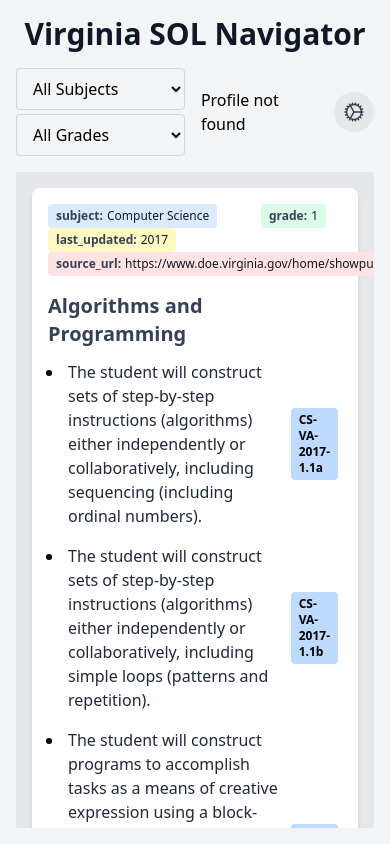
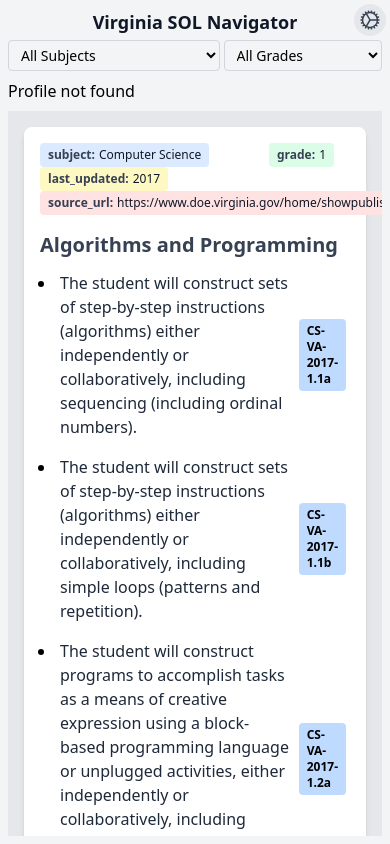
Before and after one commit to clates/v-sol-explorer, a React (Vite) app: page / in a window 390 px wide. Built offline with nearby package versions, Linux system fonts and the light colour scheme.

Commit message:
Mobile styling. hope it looks good.

```diff
--- a/src/App.tsx
+++ b/src/App.tsx
@@ -74,17 +74,23 @@ const AppContent: React.FC = () => {
   }, [hideCompleted]);
 
   return (
-    <div className="bg-gray-100 min-h-screen max-h-screen p-4 flex flex-col">
-      <h1 className="text-3xl font-bold mb-4 text-center text-gray-900">
+    <div className="bg-gray-100 min-h-screen max-h-screen p-2 lg:p-4 flex flex-col">
+      {/* Compact header section - constrained to ~130px */}
+      <div className="flex flex-col h-[130px] mb-2 lg:mb-4">
+        {/* Title row - smaller and with less margin */}
+        <h1 className="text-lg lg:text-3xl font-bold mb-1 lg:mb-4 text-center text-gray-900">
           Virginia SOL Navigator
         </h1>
-      <div className="flex justify-between space-x-4 mb-4 items-center">
-        <div className="flex min-w-1/5 flex-col gap-1">
+
+        {/* Controls row - more compact */}
+        <div className="flex flex-col lg:flex-row  gap-2 lg:gap-4">
+          {/* Left column: Filters */}
+          <div className="flex flex-row lg:flex-col gap-1 flex-shrink-0 w-full lg:w-1/5 ">
             <select
               id="subject"
               value={selectedSubject}
               onChange={handleSubjectChange}
-            className="w-full border border-gray-300 rounded px-3 py-2 focus:outline-none focus:ring-2 focus:ring-blue-500"
+              className="border border-gray-300 rounded px-2 lg:px-3 py-1 lg:py2 text-sm lg:text-md focus:outline-none focus:ring-1 lg:focus:ring-2 focus:ring-blue-500 grow"
             >
               <option value="">All Subjects</option>
               {subjects.map((subject) => (
@@ -93,11 +99,12 @@ const AppContent: React.FC = () => {
                 </option>
               ))}
             </select>
+
             <select
               id="grade"
               value={selectedGrade}
               onChange={handleGradeChange}
-            className="w-full border border-gray-300 rounded px-3 py-2 focus:outline-none focus:ring-2 focus:ring-blue-500"
+              className="border border-gray-300 rounded px-2 py-1 text-sm focus:outline-none focus:ring-1 focus:ring-blue-500 grow"
             >
               <option value="">All Grades</option>
               {grades.map((grade) => (
@@ -107,20 +114,30 @@ const AppContent: React.FC = () => {
               ))}
             </select>
           </div>
-        <div className="grow">
+
+          {/* Middle: Profile Card */}
+          <div className="grow order-3">
             <ProfileSummaryCard filteredStandards={filteredSubjectStandards} />
           </div>
+
+          {/* Right: Settings */}
+          <div className="flex-shrink-0 absolute lg:block right-0 top-0 mt-1 mr-1 lg:mt-4 lg:mr-4">
             <SettingsFlyout
               hideCompleted={hideCompleted}
               setHideCompleted={setHideCompleted}
             />
           </div>
+        </div>
+      </div>
 
+      {/* Main content - takes remaining space */}
+      <div className="flex-grow overflow-hidden">
         <VisibilityContext.Provider value={{ hideCompleted, setHideCompleted }}>
           <TwoPaneSubjectStandardDisplay
             subjectStandards={filteredSubjectStandards}
           />
         </VisibilityContext.Provider>
+      </div>
     </div>
   );
 };
--- a/src/components/ProfileSummaryCard.tsx
+++ b/src/components/ProfileSummaryCard.tsx
@@ -78,7 +78,7 @@ const ProfileSummaryCard: React.FC<ProfileSummaryCardProps> = ({
   }
 
   return (
-    <div className="bg-white rounded-lg shadow-md overflow-hidden h-[82px] mb-2">
+    <div className="bg-white rounded-lg shadow-md overflow-hidden lg:h-[82px] mb-2">
       <div className="flex h-full">
         {/* Left section - Avatar */}
         <div className="bg-gradient-to-b from-white to-gray-100 h-full w-[82px] flex items-center justify-center">
--- a/src/components/settingsFlyout.tsx
+++ b/src/components/settingsFlyout.tsx
@@ -49,7 +49,7 @@ const SettingsFlyout: React.FC<SettingsFlyoutProps> = ({
         <div>
           <Menu.Button
             ref={buttonRef}
-            className="p-2 rounded-full bg-gray-200 hover:bg-gray-300 focus:outline-none cursor-pointer"
+            className="p-1 lg:p2 rounded-full bg-gray-200 hover:bg-gray-300 focus:outline-none cursor-pointer"
           >
             <CogIcon className="h-6 w-6 text-gray-700" />
           </Menu.Button>
```
Lines whose indentation alone changed are shown as unchanged.
